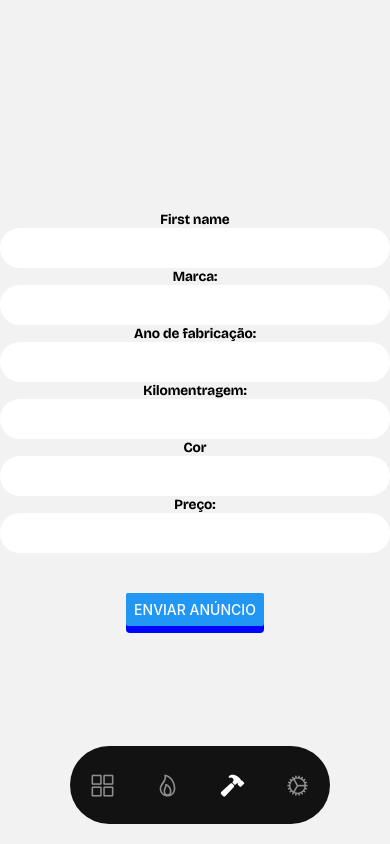
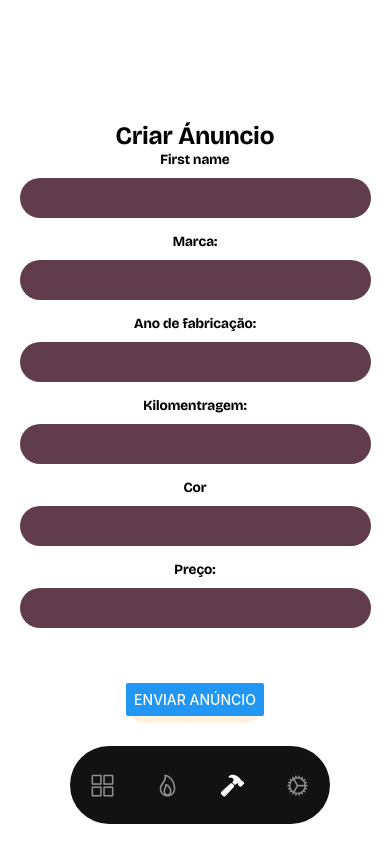
Before and after one commit to yurixss/carchase-appv2, a React Native app: screen /Teste in a window 390 px wide. Built offline with nearby package versions, Linux system fonts and the light colour scheme; no server answers.

Commit message:
progress

```diff
--- a/src/components/home/CarCard/index.tsx
+++ b/src/components/home/CarCard/index.tsx
@@ -1,6 +1,6 @@
 import React from "react";
 import { View, Text, StyleSheet, Image, TouchableOpacity } from "react-native";
-import TextApp from "../../TextApp";
+import TextApp from "../../pattern/TextApp";
 
 export type CarCardProps = {
   id: number;
--- /dev/null
+++ b/src/components/pattern/HeaderApp/index.tsx
@@ -0,0 +1,29 @@
+import React from 'react';
+import { Text, StyleSheet } from 'react-native';
+import * as Font from 'expo-font';
+
+
+const HeaderApp = (props) => {
+  let [fontsLoaded] = Font.useFonts({
+    'BricolageGrotesque_28pt-Bold': require('../../../../assets/fonts/BricolageGrotesque_28pt-Bold.ttf'),
+  });
+
+  if (!fontsLoaded) {
+    return null;
+  }
+
+  return (
+    <Text style={styles.text}>
+      {props.children}
+    </Text>
+  );
+}
+
+const styles = StyleSheet.create({
+  text: {
+    fontFamily: 'BricolageGrotesque_28pt-Bold',
+    fontSize: 25,
+  },
+});
+
+export default HeaderApp;
--- a/src/components/TextApp/index.tsx
+++ b/src/components/pattern/TextApp/index.tsx
@@ -5,7 +5,7 @@ import * as Font from 'expo-font';
 
 const TextApp = (props) => {
   let [fontsLoaded] = Font.useFonts({
-    'BricolageGrotesque_28pt-Bold': require('../../../assets/fonts/BricolageGrotesque_28pt-Bold.ttf'),
+    'BricolageGrotesque_28pt-Bold': require('../../../../assets/fonts/BricolageGrotesque_28pt-Bold.ttf'),
   });
 
   if (!fontsLoaded) {
--- a/src/pages/Announce/index.tsx
+++ b/src/pages/Announce/index.tsx
@@ -1,10 +1,13 @@
 import React from "react";
 import { View, StyleSheet, TextInput, Button } from "react-native";
 import { useForm, Controller} from "react-hook-form";
-import TextApp from "../../components/TextApp";
+import TextApp from "../../components/pattern/TextApp";
 import { api } from "../../services/api";
+import HeaderApp from "../../components/pattern/HeaderApp";
+import { styles } from "./styles";
 
 export default function Announce(): JSX.Element {
+  const [isLoading, setIsLoading] = React.useState(false);
   const {
     register,
     setValue,
@@ -15,19 +18,25 @@ export default function Announce(): JSX.Element {
   } = useForm();
 
   const onSubmit = data => {
-    console.log(data);
-
+    setIsLoading(true);
     api.post('cars/store', data)
       .then(response => {
-        console.log('oi');
+        console.log(response);
       })
       .catch(error => {
         console.log(error);
+      })
+      .finally(() => {
+        setIsLoading(false);
       });
   };
 
   return (
+
     <View style={styles.container}>
+      <View>
+        <HeaderApp>Criar Ánuncio</HeaderApp>
+      </View>
 
       <TextApp style={styles.label}>First name</TextApp>
       <Controller
@@ -123,35 +132,9 @@ export default function Announce(): JSX.Element {
         <Button
           title="Enviar Anúncio"
           onPress={handleSubmit(onSubmit)}
+          disabled={isLoading}
         />
       </View>
     </View>
   );
 }
-
-const styles = StyleSheet.create({
-  container: {
-    flex: 1,
-    justifyContent: "center",
-    alignItems: "center",
-  },
-  button: {
-    marginTop: 40,
-    color: 'black',
-    height: 40,
-    backgroundColor: 'blue',
-    borderRadius: 4,
-  },
-  label: {
-    color: 'black',
-    margin: 20,
-    marginLeft: 0,
-  },
-  input: {
-    backgroundColor: 'white',
-    borderColor: 'black',
-    width: '100%',
-    height: 40,
-    borderRadius: 20,
-  },
-});
--- /dev/null
+++ b/src/pages/Announce/styles.ts
@@ -0,0 +1,28 @@
+import { StyleSheet } from 'react-native';
+
+export const styles = StyleSheet.create({
+    container: {
+      flex: 1,
+      justifyContent: "center",
+      alignItems: "center",
+      backgroundColor:'white'
+    },
+    button: {
+      marginTop: 40,
+      height: 40,
+      borderRadius: 20,
+      backgroundColor: '#fef1e0',
+    },
+    label: {
+      color: 'white',
+      marginTop: 20,
+    },
+    input: {
+      backgroundColor: '#613c4c',
+      width: '90%',
+      height: 40,
+      borderRadius: 30,
+      marginTop: 10,
+      marginBottom: 15,
+    },
+  });
--- a/src/pages/CarDetails/index.tsx
+++ b/src/pages/CarDetails/index.tsx
@@ -3,7 +3,7 @@ import { View, Image, Button } from 'react-native';
 import { api } from '../../services/api';
 import { Car } from '../../types';
 import { useNavigation } from '@react-navigation/native';
-import TextApp from '../../components/TextApp';
+import TextApp from '../../components/pattern/TextApp';
 import { styles } from './styles';
 import { CardSkeleton } from './CardSkeleton';
 
--- a/src/pages/Search/index.tsx
+++ b/src/pages/Search/index.tsx
@@ -3,7 +3,7 @@ import { View, Text, StyleSheet } from "react-native";
 import { FlatList } from "react-native";
 import { useState, useEffect } from "react";
 import { api } from "../../services/api";
-import TextApp from "../../components/TextApp";
+import TextApp from "../../components/pattern/TextApp";
 
 interface Car {
   id: number;
```
Also changed, not shown: 2 other files (tests, documents, lock files or other folders).
